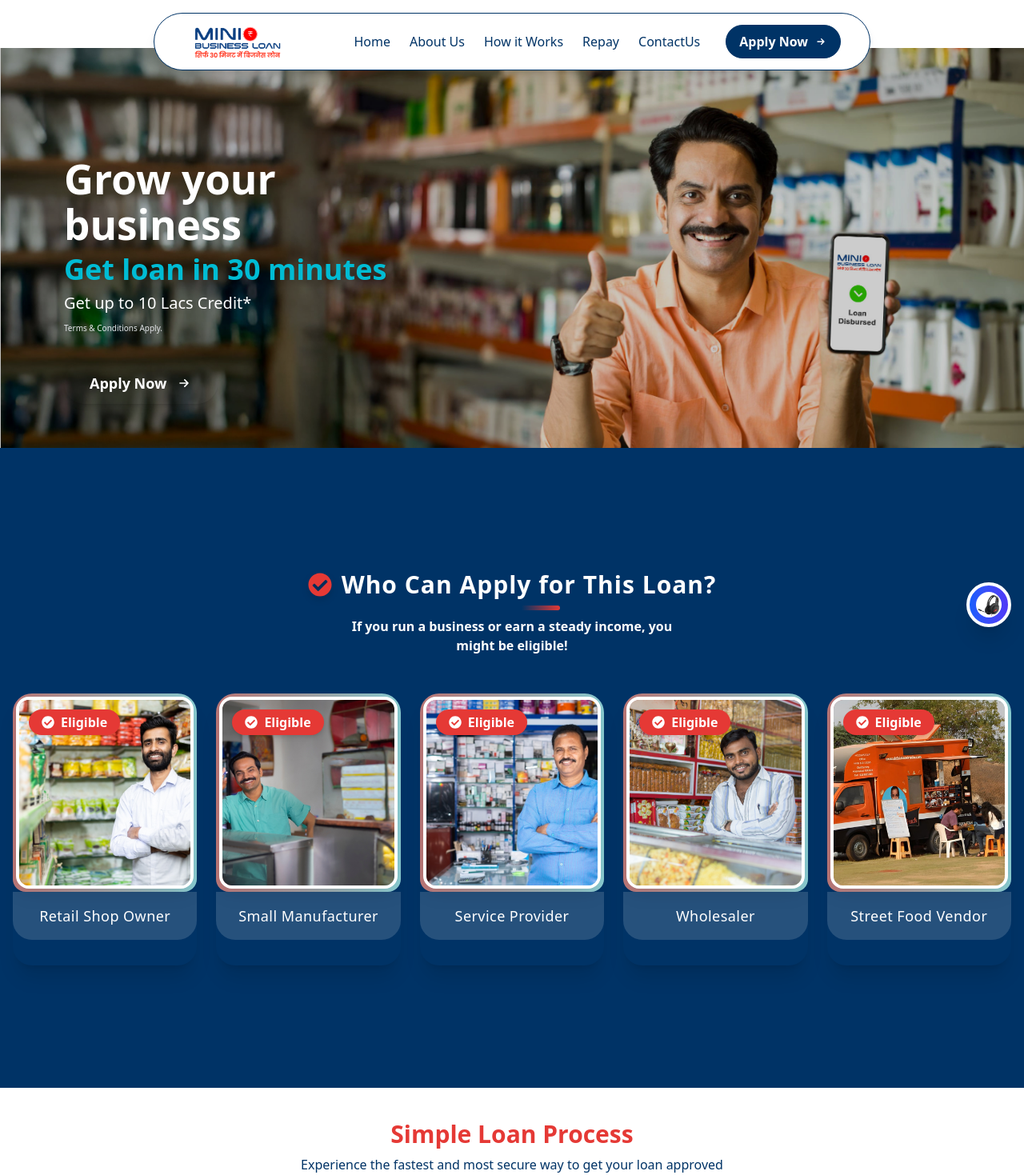
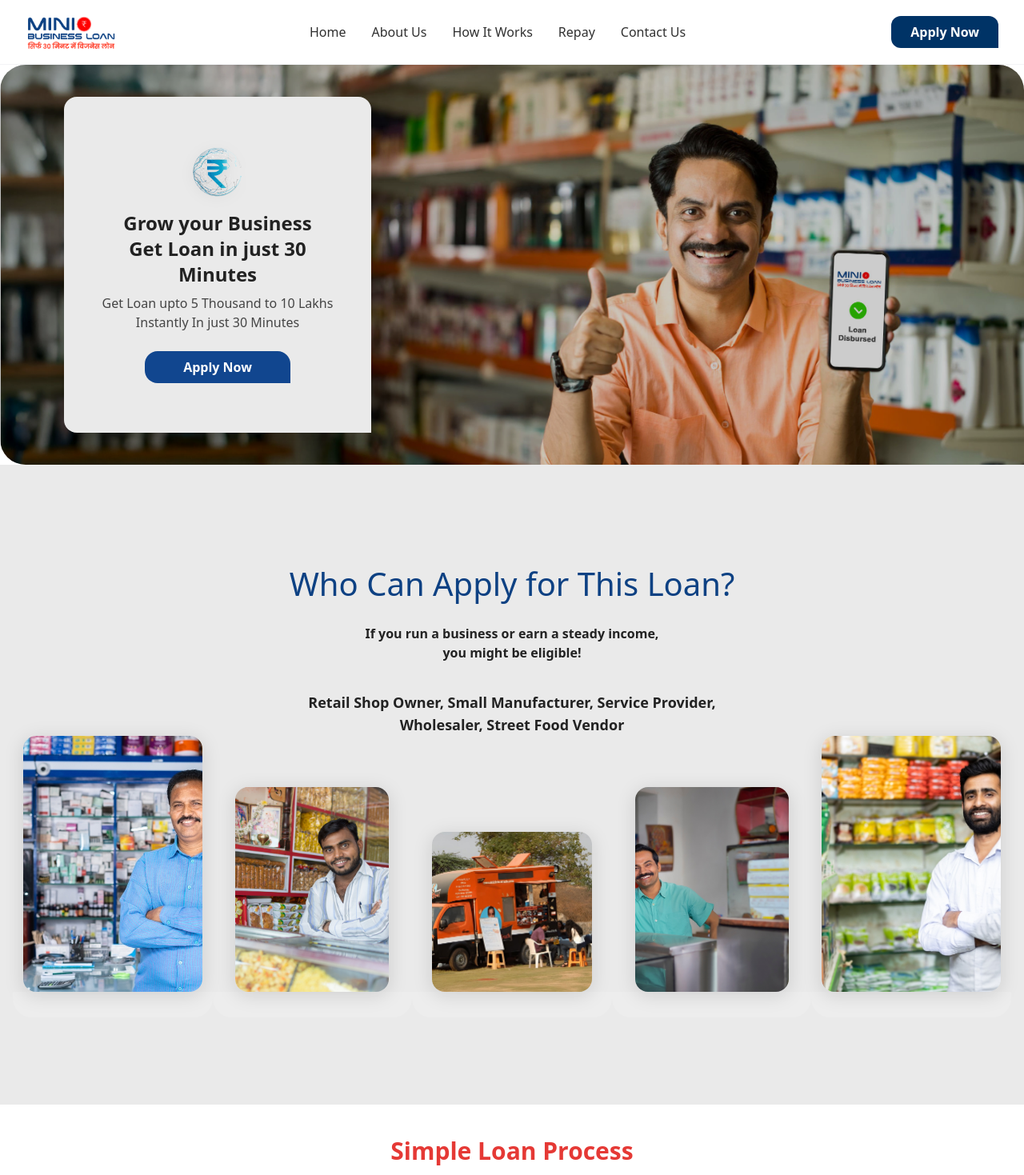
Before and after one commit to PremkushumMishra/minibusinessloan-frontend, a React (Vite) app: page / in a window 1280 px wide. Shown: the top 1469 px of the page at 80% size. Built offline with nearby package versions, Linux system fonts and the light colour scheme.

Commit message:
update homepage

```diff
--- a/src/components/EligibleProfile.jsx
+++ b/src/components/EligibleProfile.jsx
@@ -2,27 +2,31 @@ import React from "react";
 import { FaCheckCircle } from "react-icons/fa";
 
 const images = [
-  { src: "/imagefirst.jpg", desc: "Retail Shop Owner" },
-  { src: "/imageforth.jpg", desc: "Small Manufacturer" },
-  { src: "/imagefifth.jpg", desc: "Service Provider" },
-  { src: "/imagesixth.jpg", desc: "Wholesaler" },
-  { src: "/newstreetshop.jpg", desc: "Street Food Vendor" },
+  { src: "/imagefifth.jpg" },
+  { src: "/imagesixth.jpg" },
+  { src: "/newstreetshop.jpg" },
+  { src: "/imageforth.jpg" },
+  { src: "/imagefirst.jpg" },
+
 ];
 
 const EligibleProfile = () => {
   return (
     <div
-      className="w-full min-h-screen px-4 py-12 flex flex-col justify-center items-center"
-      style={{ background: "#003366" }}
+      className="w-full min-h-screen px-4 py- flex flex-col justify-center items-center"
+      style={{ background: "#EAEAEA" }}
     >
       {/* Heading */}
-      <div className="text-center mb-12">
-        <div className="flex justify-center items-center mb-2">
-          <FaCheckCircle className="text-3xl text-[#E53935] mr-3 drop-shadow-lg" />
+      <div className="text-center">
+        <div className="flex justify-center items-center">
           <h1
-            className="text-3xl md:text-3xl font-bold text-white font-poppins"
+            className="font-poppins font-medium mt-3 text-[#0D4183] text-center"
             style={{
-              letterSpacing: 1,
+              fontSize: '40px',
+              lineHeight: '140%',
+              letterSpacing: 0,
+              fontWeight: 500,
+              // marginTop: '15px',
             }}
           >
             Who Can Apply for This Loan?
@@ -33,37 +37,49 @@ const EligibleProfile = () => {
           style={{
             width: 120,
             height: 6,
-            background: "linear-gradient(90deg, #003366 60%, #E53935 100%)",
+            // background: "linear-gradient(90deg, #003366 60%, #E53935 100%)",
             borderRadius: 6,
           }}
         />
-        <p className="text-white text-base max-w-md mx-auto font-semibold">
-          If you run a business or earn a steady income, you might be eligible!
+        <p className="text-[#222] text-base max-w-md mx-auto font-semibold">
+          If you run a business or earn a steady income, <br /> you might be eligible!
         </p>
+        {/* Profile Names */}
+        <div className="mt-9 text-center font-bold text-lg text-[#222]">
+          Retail Shop Owner, Small Manufacturer, Service Provider, <br /> Wholesaler, Street Food Vendor
+        </div>
       </div>
 
       {/* Cards Container - Updated to be responsive */}
       <div className="w-full max-w-7xl mx-auto">
-        <div className="grid grid-cols-1 md:grid-cols-2 lg:grid-cols-3 xl:grid-cols-5 gap-6">
-          {images.map((img, idx) => (
-            <div key={idx} className="w-full">
+        <div className="grid grid-cols-5 gap-0 items-end">
+          {images.map((img, idx) => {
+            // Size classes based on index
+            let sizeClass = "w-44 h-60"; // default
+            if (idx === 0 || idx === 4) sizeClass = "w-56 h-80"; // first & last: largest, more height
+            if (idx === 2) sizeClass = "w-50 h-50"; // 3rd: medium
+            if (idx === 1 || idx === 3) sizeClass = "w-48 h-64"; // 2nd & 4th: slightly smaller
+
+            // Remove margin for vertical alignment
+            let marginClass = "";
+
+            return (
+              <div key={idx} className={`flex justify-center ${marginClass}`}>
                 <div
-                className="relative rounded-3xl shadow-xl overflow-hidden transform transition duration-300 hover:scale-105 hover:shadow-2xl animate-fadeIn bg-transparent"
+                  className="relative rounded-3xl max-w-xs w-full"
                   style={{
-                  minHeight: 340,
+                    minHeight: 200,
                     animation: `fadeInUp 0.7s ease ${0.1 * idx + 0.2}s both`,
                   }}
                 >
-                {/* Floating Badge */}
-                <div className="absolute top-5 left-5 flex items-center gap-1 bg-[#E53935] text-white px-4 py-1 rounded-full shadow-md text-base font-bold z-10">
-                  <FaCheckCircle className="mr-1" /> Eligible
-                </div>
-                <div className="relative group">
-                  <div className="animated-border rounded-2xl">
+                  <div className="relative group flex justify-center">
+                    <div
+                      className={`rounded-2xl flex justify-center items-center mx-auto ${sizeClass}`}
+                    >
                       <img
                         src={img.src}
-                      alt={`Eligible ${idx + 1}`}
-                      className="w-full h-60 object-cover rounded-2xl border-4 border-white relative z-10"
+                        // alt={`Eligible ${idx + 1}`}
+                        className="w-full h-full object-cover rounded-2xl relative z-10"
                         style={{ boxShadow: "0 4px 24px rgba(0,0,0,0.13)" }}
                       />
                     </div>
@@ -82,30 +98,10 @@ const EligibleProfile = () => {
                   </div>
                 </div>
               </div>
-          ))}
+            );
+          })}
         </div>
       </div>
-
-      {/* Animation keyframes */}
-      <style>{`
-        @keyframes fadeInUp {
-          0% { opacity: 0; transform: translateY(40px); }
-          100% { opacity: 1; transform: translateY(0); }
-        }
-        .animated-border {
-          position: relative;
-          padding: 4px; /* border thickness */
-          background: linear-gradient(270deg, #E53935, #003366, #7EE7EE, #E53935);
-          background-size: 600% 600%;
-          animation: borderGradient 3s linear infinite;
-          border-radius: 1rem; /* match rounded-2xl */
-          z-index: 1;
-        }
-        @keyframes borderGradient {
-          0% { background-position: 0% 50%; }
-          100% { background-position: 100% 50%; }
-        }
-      `}</style>
     </div>
   );
 };
--- a/src/components/Navbar.jsx
+++ b/src/components/Navbar.jsx
@@ -27,93 +27,47 @@ const Navbar = () => {
 
   return (
     <>
-      <nav
-        className={`bg-white border border-[#003366] w-full max-w-4xl rounded-full flex items-center justify-between px-4 md:px-9 py-0 mt-2 mb-8 shadow-lg mx-auto fixed left-1/2 transform -translate-x-1/2 z-50 transition-all duration-300 ${
-          showNavbar ? "top-2" : "-top-20"
-        }`}
-      >
+      <nav className="w-full bg-white border-b border-gray-100 font-poppins">
+        <div className="max-w-7xl mx-auto flex items-center justify-between px-4 md:px-8 h-20">
           {/* Logo */}
-        <div className="flex items-center">
+          <Link to="/" className="flex items-center h-full">
             <img
               src="/newnavlogo.png"
-            // src="/latestnavpic.jpg"
-
-            alt=" Logo"
-            className="h-19 w-auto object-contain bg-white p-1 rounded ml-2"
-            style={{ maxWidth: "120px", maxHeight: "70px" }}
+              alt="Logo"
+              className="h-12 w-auto object-contain"
             />
-        </div>
+          </Link>
 
           {/* Desktop Menu */}
-        <div className="hidden lg:flex items-center space-x-8">
-          <ul className="flex space-x-6 text-[#003366] font-medium">
-            <li className="cursor-pointer hover:text-[#E53935]">
-              <Link to="/">Home</Link>
-            </li>
-            <li className="cursor-pointer hover:text-[#E53935]">
-              <Link to="/about">About Us</Link>
-            </li>
-            <li className="cursor-pointer hover:text-[#E53935]">
-              <Link to="/how-it-works">How it Works</Link>
-            </li>
-            <li className="cursor-pointer hover:text-[#E53935]">
-              <Link to="/repay">Repay</Link>
-            </li>
-            <li className="cursor-pointer hover:text-[#E53935]">
-              <Link to="/contact">ContactUs</Link>
-            </li>
-          </ul>
-
-          {/* Apply Now Button - Desktop */}
-          <Link to="/mobile-verification" className="block">
-            <div className="bg-[#003366] px-4 py-2 rounded-full font-bold text-white border border-[#003366] hover:bg-[#E53935] hover:border-[#E53935] transition-all duration-300 flex items-center justify-center gap-2">
-              <span className="text-base">Apply Now</span>
-              <svg
-                className="w-4 h-4 transition-transform duration-300"
-                fill="none"
-                stroke="currentColor"
-                viewBox="0 0 24 24"
-              >
-                <path
-                  strokeLinecap="round"
-                  strokeLinejoin="round"
-                  strokeWidth="2"
-                  d="M13 7l5 5m0 0l-5 5m5-5H6"
-                />
-              </svg>
+          <div className="hidden md:flex items-center w-full">
+            {/* Centered Menu */}
+            <div className="flex-1 flex justify-center space-x-8 font-poppins">
+              <Link to="/" className="text-[#303030] font-medium hover:text-[#E53935]">Home</Link>
+              <Link to="/about" className="text-[#303030] font-medium hover:text-[#E53935]">About Us</Link>
+              <Link to="/how-it-works" className="text-[#303030] font-medium hover:text-[#E53935]">How It Works</Link>
+              <Link to="/repay" className="text-[#303030] font-medium hover:text-[#E53935]">Repay</Link>
+              <Link to="/contact" className="text-[#303030] font-medium hover:text-[#E53935]">Contact Us</Link>
             </div>
+            {/* Right Side Apply Now Button */}
+            <Link to="/mobile-verification" className="ml-4">
+              <button className="bg-[#003366] text-white px-6 py-2 font-bold hover:bg-[#E53935] transition-all rounded-t-xl rounded-bl-xl rounded-br-none">
+                Apply Now
+              </button>
             </Link>
           </div>
 
-        {/* Mobile Menu Button */}
-        <button
-          className="lg:hidden text-gray-800 focus:outline-none"
-          onClick={toggleMobileMenu}
-          aria-label="Toggle menu"
-        >
-          <svg
-            className="w-6 h-6"
-            fill="none"
-            stroke="currentColor"
-            viewBox="0 0 24 24"
-          >
-            {isMobileMenuOpen ? (
-              <path
-                strokeLinecap="round"
-                strokeLinejoin="round"
-                strokeWidth="2"
-                d="M6 18L18 6M6 6l12 12"
-              />
-            ) : (
-              <path
-                strokeLinecap="round"
-                strokeLinejoin="round"
-                strokeWidth="2"
-                d="M4 6h16M4 12h16M4 18h16"
-              />
-            )}
+          {/* Mobile Hamburger */}
+          <div className="md:hidden flex items-center">
+            {/* Add your hamburger menu logic here */}
+            {/* Example: */}
+            <button onClick={toggleMobileMenu} className="text-[#003366] focus:outline-none">
+              <svg className="w-7 h-7" fill="none" stroke="currentColor" viewBox="0 0 24 24">
+                <path strokeLinecap="round" strokeLinejoin="round" strokeWidth="2" d="M4 6h16M4 12h16M4 18h16" />
               </svg>
             </button>
+          </div>
+        </div>
+        {/* Mobile menu overlay and drawer code (same as your current logic) */}
       </nav>
 
       {/* Mobile Menu Overlay */}
@@ -199,7 +153,8 @@ const Navbar = () => {
               onClick={toggleMobileMenu}
               className="block w-full"
             >
-              <div className="bg-[#003366] px-4 py-2 rounded-full font-bold text-white border border-[#003366] hover:bg-[#E53935] hover:border-[#E53935] transition-all duration-300 flex items-center justify-center gap-2">
+{/*
+             <div className="bg-[#003366] px-4 py-2 font-bold text-white border border-[#003366] hover:bg-[#E53935] hover:border-[#E53935] transition-all duration-300 flex items-center justify-center gap-2">
   <span className="text-base">Apply Now</span>
   <svg
     className="w-4 h-4 transition-transform duration-300"
@@ -208,13 +163,14 @@ const Navbar = () => {
     viewBox="0 0 24 24"
   >
     <path
-                    strokeLinecap="round"
-                    strokeLinejoin="round"
+      // strokeLinecap="round"
+      // strokeLinejoin="round"
       strokeWidth="2"
       d="M13 7l5 5m0 0l-5 5m5-5H6"
     />
   </svg>
-              </div>
+</div> */}
+
             </Link>
           </div>
         </div>
--- a/src/components/TalkingLoan.jsx
+++ b/src/components/TalkingLoan.jsx
@@ -1,69 +1,41 @@
 import React from "react";
 import { Link } from "react-router-dom";
 import newheropic from "../assets/newheropic.jpg";
+import rupeeicon from "../assets/rupeeicon.png"; // Add your rupee icon here
 
 const TalkingLoan = () => {
   return (
-    <div className="w-full min-h-[500px] mt-15">
-      {/* Desktop View */}
-      <div className="hidden md:flex relative w-full h-[500px] items-center justify-start bg-cover bg-center"
-        style={{ backgroundImage: `url(${newheropic})` }}>
-        <div className="absolute inset-0 bg-black/20" />
-        <div className="relative flex flex-col justify-center h-full pl-20 max-w-xl w-full z-10">
-          <h1 className="font-bold text-white mb-2 mt-20" style={{ fontSize: "3rem", lineHeight: "1.1" }}>
-            <span className="block md:inline" style={{ fontSize: "3.2rem" }}>Grow your business</span>
-            <span className="block text-[#00BCD4] text-4xl font-semibold mt-2">
-              Get loan in 30 minutes
-            </span>
-          </h1>
-          <p className="text-xl text-white mb-8">
-            Get up to 10 Lacs Credit* <br />
-            <span className="text-[10px] text-gray-200">Terms & Conditions Apply.</span>
-          </p>
+    <div
+      className="w-full min-h-[600px] flex items-center justify-center md:justify-start bg-cover bg-center relative rounded-t-4xl rounded-bl-4xl rounded-br-none overflow-hidden"
+      style={{
+        backgroundImage: `url(${newheropic})`,
+        minHeight: 500,
+      }}
+    >
+      {/* Overlay for better text visibility */}
+      <div className="absolute inset-0 bg-black/10 md:bg-black/20 z-0" />
 
-          <Link to="/mobile-verification">
-            <button className="px-8 py-3 bg-transparent text-white rounded-full font-bold text-lg shadow-md hover:bg-[#00509e] transition-all duration-300 flex items-center gap-2 w-fit">
-              Apply Now
-              <svg className="w-5 h-5 ml-1" fill="none" stroke="currentColor" strokeWidth="2" viewBox="0 0 24 24">
-                <path strokeLinecap="round" strokeLinejoin="round" d="M13 7l5 5m0 0l-5 5m5-5H6"/>
-              </svg>
-            </button>
-          </Link>
-        </div>
-      </div>
-
-      {/* Mobile View */}
-      <div className="md:hidden flex flex-col">
-        {/* Image */}
-        <div className="w-full h-[300px] relative">
-          <img
-            src={newheropic}
-            alt="Business Growth"
-            className="w-full h-full object-cover"
-          />
-          <div className="absolute inset-0 bg-black/10" />
-        </div>
-
-        {/* Text Content */}
-        <div className="bg-[#003366] p-6 text-center">
-          <h1 className="font-bold text-white mb-2" style={{ fontSize: "1.8rem", lineHeight: "1.1" }}>
-            <span className="block" style={{ fontSize: "2rem" }}>Grow your business</span>
-            <span className="block text-[#00BCD4] text-xl font-semibold mt-2">
-              Get loan in 30 minutes
-            </span>
-          </h1>
-          <p className="text-base text-white mb-6">
-            Get up to 10 lakhs credit*
-          </p>
-          <Link to="/mobile-verification">
-            <button className="px-6 py-2 bg-white text-[#003366] rounded-full font-bold text-base shadow-md hover:bg-[#00509e] hover:text-white transition-all duration-300 flex items-center gap-2 mx-auto">
-              Apply Now
-              <svg className="w-5 h-5 ml-1" fill="none" stroke="currentColor" strokeWidth="2" viewBox="0 0 24 24">
-                <path strokeLinecap="round" strokeLinejoin="round" d="M13 7l5 5m0 0l-5 5m5-5H6"/>
-              </svg>
-            </button>
-          </Link>
-        </div>
+      {/* Card */}
+      <div className="relative z-10 max-w-sm w-full min-h-[420px] bg-[#EAEAEA] rounded-t-2xl rounded-bl-2xl rounded-br-none shadow-xl p-8 m-6 flex flex-col items-center justify-center md:ml-20">
+        <img
+          src={rupeeicon}
+          alt="Rupee"
+          className="w-16 h-16 mb-4"
+          style={{ filter: "drop-shadow(0 2px 8px rgba(0,0,0,0.10))" }}
+        />
+        <h2 className="text-2xl font-bold text-center mb-2 font-poppins text-[#222]">
+          Grow your Business<br />
+          Get Loan in just 30 Minutes
+        </h2>
+        <p className="text-base text-center text-[#444] mb-6 font-poppins">
+          Get Loan upto 5 Thousand to 10 Lakhs<br />
+          Instantly In just 30 Minutes
+        </p>
+        <Link to="/mobile-verification">
+          <button className="bg-[#11468F] text-white px-12 py-2 font-semibold text-base rounded-t-2xl rounded-bl-2xl rounded-br-none hover:bg-[#003366] transition-all mx-auto block">
+            Apply Now
+          </button>
+        </Link>
       </div>
     </div>
   );
--- a/src/pages/Footer.jsx
+++ b/src/pages/Footer.jsx
@@ -84,7 +84,7 @@ const Footer = () => {
 
           <div className="flex gap-2 mr-6 md:gap-3 justify-center w-full md:w-auto">
             <a
-              href="https://youtube.com/@blinkr"
+              href="#"
               target="_blank"
               rel="noopener noreferrer"
               className="bg-white/90 backdrop-blur-lg p-1.5 md:p-2 rounded-full text-gray-800 text-base md:text-lg transition-all duration-300 hover:scale-125 hover:bg-white hover:shadow-xl hover:text-[#003366]"
@@ -96,7 +96,7 @@ const Footer = () => {
               />
             </a>
             <a
-              href="https://facebook.com/blinkr"
+              href="#"
               target="_blank"
               rel="noopener noreferrer"
               className="bg-white/90 backdrop-blur-lg p-1.5 md:p-2 rounded-full text-gray-800 text-base md:text-lg transition-all duration-300 hover:scale-125 hover:bg-white hover:shadow-xl hover:text-[#003366]"
@@ -108,7 +108,7 @@ const Footer = () => {
               />
             </a>
             <a
-              href="https://instagram.com/blinkr"
+              href="#"
               target="_blank"
               rel="noopener noreferrer"
               className="bg-white/90 backdrop-blur-lg p-1.5 md:p-2 rounded-full text-gray-800 text-base md:text-lg transition-all duration-300 hover:scale-125 hover:bg-white hover:shadow-xl hover:text-[#003366]"
--- a/src/pages/Home.jsx
+++ b/src/pages/Home.jsx
@@ -44,7 +44,7 @@ const Home = () => {
       {/* <LoanEligiblity/> */}
       {/* <AdditionalInfo/> */}
       {/* <BankStatement/> */}
-      <ChatBot/>
+      {/* <ChatBot/> */}
       </>
   );
 };
```
Also changed, not shown: src/pages/Hindi.jsx (+68 -63 lines), src/assets/rupeeicon.png (added). Lines whose indentation alone changed are shown as unchanged.
